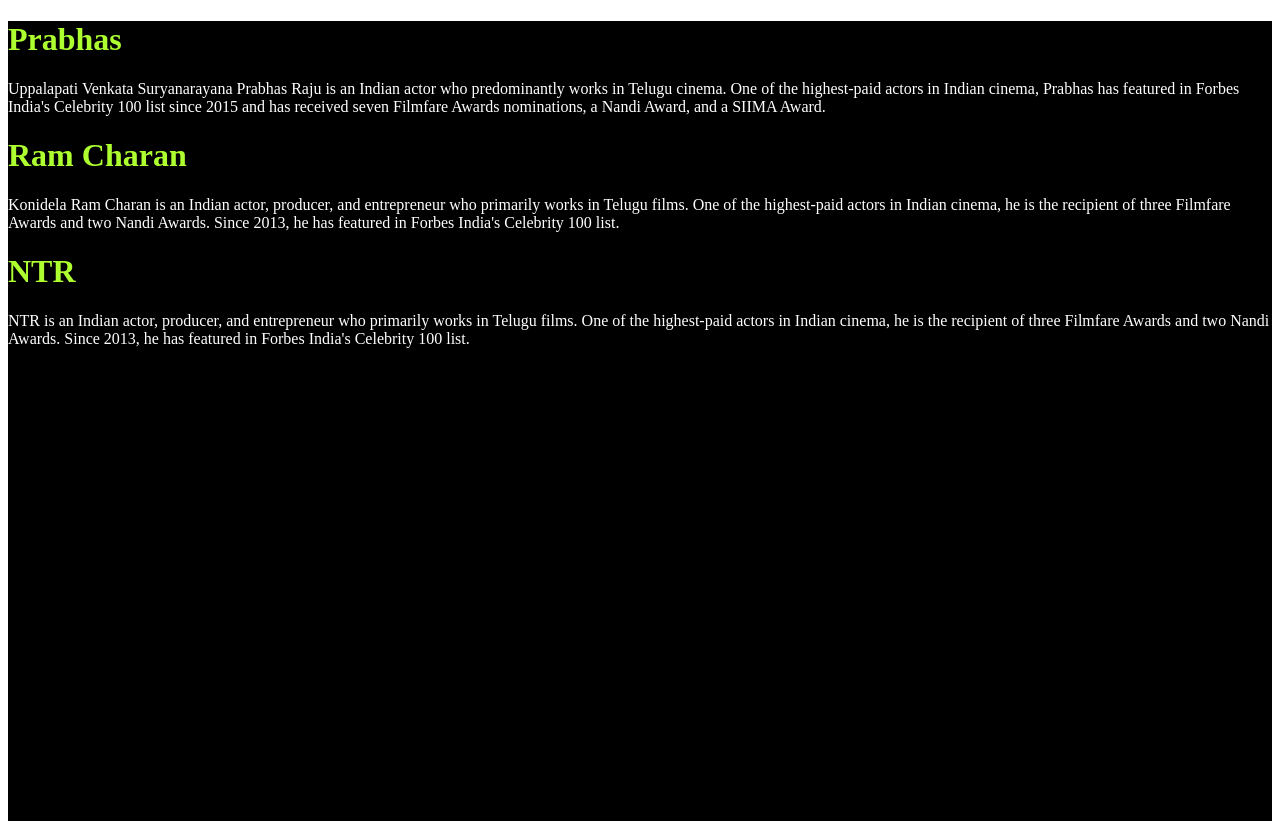
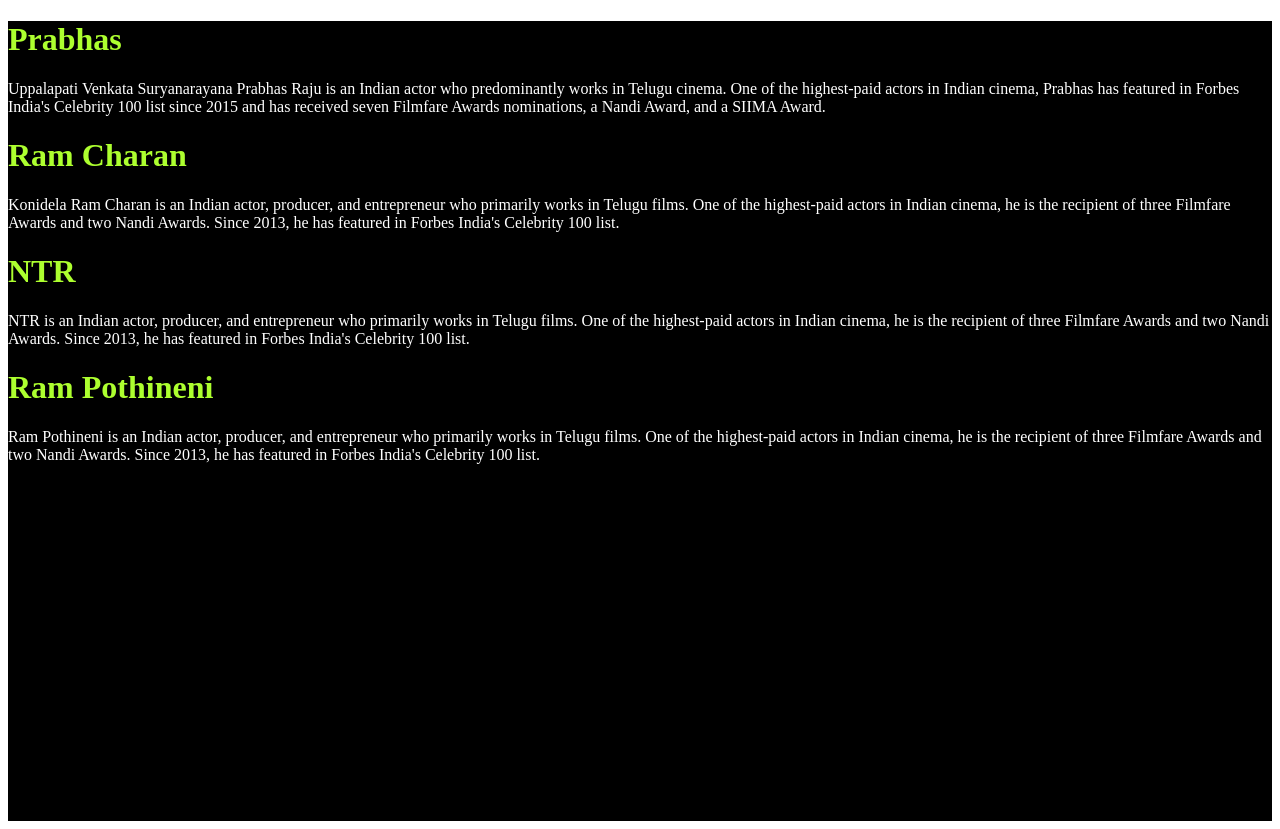
Before and after one commit to Manj3133/ContinuousIntegration, a plain HTML site: page index.html in a window 1280 px wide. Drawn offline with Linux system fonts and the light colour scheme.

Commit message:
added ram details

```diff
--- a/index.html
+++ b/index.html
@@ -25,6 +25,12 @@
         <p>NTR is an Indian actor, producer, and entrepreneur who primarily works in Telugu films. One of the highest-paid actors in Indian cinema, he is the recipient of three Filmfare Awards and two Nandi Awards. Since 2013, he has featured in Forbes India's Celebrity 100 list.
         </p>
     </div>
+
+    <div>
+        <h1>Ram Pothineni</h1>
+        <p>Ram Pothineni is an Indian actor, producer, and entrepreneur who primarily works in Telugu films. One of the highest-paid actors in Indian cinema, he is the recipient of three Filmfare Awards and two Nandi Awards. Since 2013, he has featured in Forbes India's Celebrity 100 list.
+        </p>
+    </div>
 </div>
 </body>
 </html>
```
